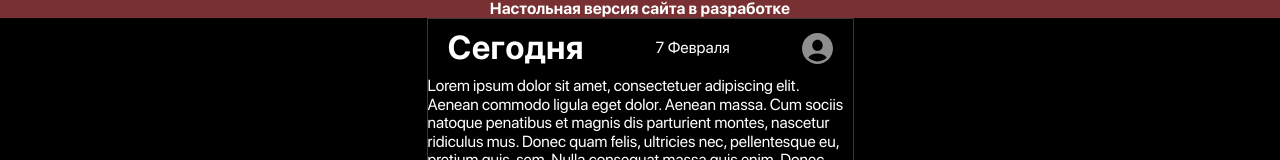
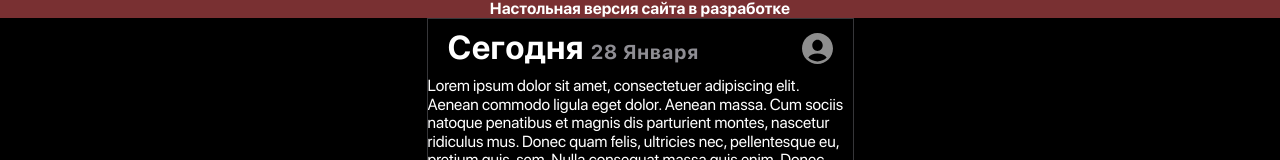
Before and after one commit to DrMackey/violet-cube, a React app: page /today in a window 1280 px wide. Shown: the top 160 px of the page. Built offline with nearby package versions, Linux system fonts and the light colour scheme; no server answers.

Commit message:
dev: titlepage fix title

```diff
--- a/src/components/Titlepage/Titlepage.css
+++ b/src/components/Titlepage/Titlepage.css
@@ -27,3 +27,18 @@
   background-color: rgb(0, 0, 0, 0);
   border: none;
 }
+
+.titlepage__subtitle-container {
+  display: flex;
+  gap: 7px;
+  align-items: end;
+}
+
+.titlepage__today {
+  margin: 0;
+  font-weight: 700;
+  font-size: 20px;
+  letter-spacing: 0.05em;
+  color: #8e8d93;
+  line-height: 30px;
+}
--- a/src/components/Titlepage/Titlepage.js
+++ b/src/components/Titlepage/Titlepage.js
@@ -8,8 +8,10 @@ export default function Titlepage({ isTitle, isToggleHeader, isToday }) {
         isToggleHeader ? "titlepage__container_scroll" : ""
       }`}
     >
-      <h1 className="titlepage__subtitle">{isTitle}</h1>
-      {isToday}
+      <div className="titlepage__subtitle-container">
+        <h1 className="titlepage__subtitle">{isTitle}</h1>
+        <p className="titlepage__today">{isToday}</p>
+      </div>
       <button className="titlepage__profile">
         <svg
           xmlns="http://www.w3.org/2000/svg"
--- a/src/components/Today/Today.js
+++ b/src/components/Today/Today.js
@@ -9,7 +9,7 @@ export default function Today({ setScrollTopMain, handleScrollMain }) {
   return (
     <>
       <section className="main-page" onScroll={handleScrollMain}>
-        <Titlepage isTitle="Сегодня" isToday="7 Февраля" />
+        <Titlepage isTitle="Сегодня" isToday="28 Января" />
         Lorem ipsum dolor sit amet, consectetuer adipiscing elit. Aenean commodo
         ligula eget dolor. Aenean massa. Cum sociis natoque penatibus et magnis
         dis parturient montes, nascetur ridiculus mus. Donec quam felis,
```
